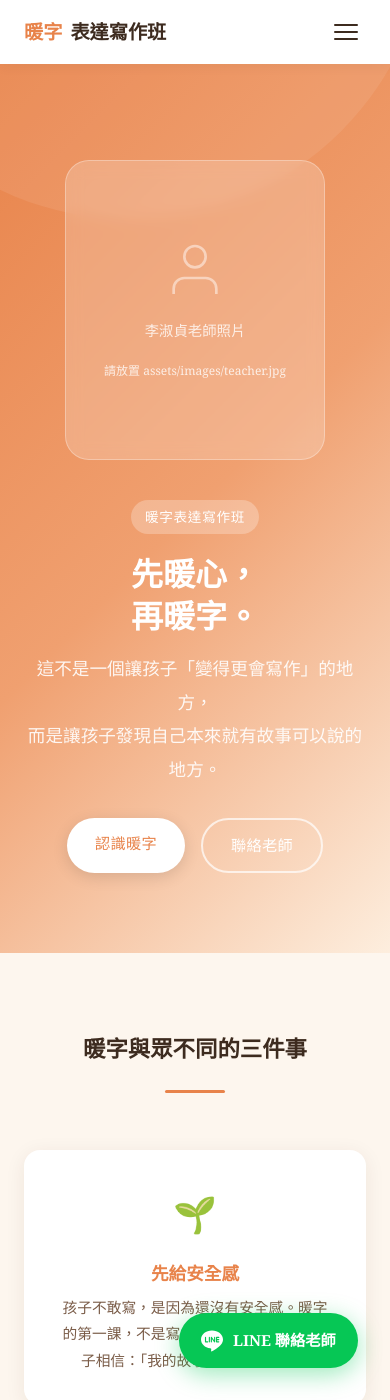
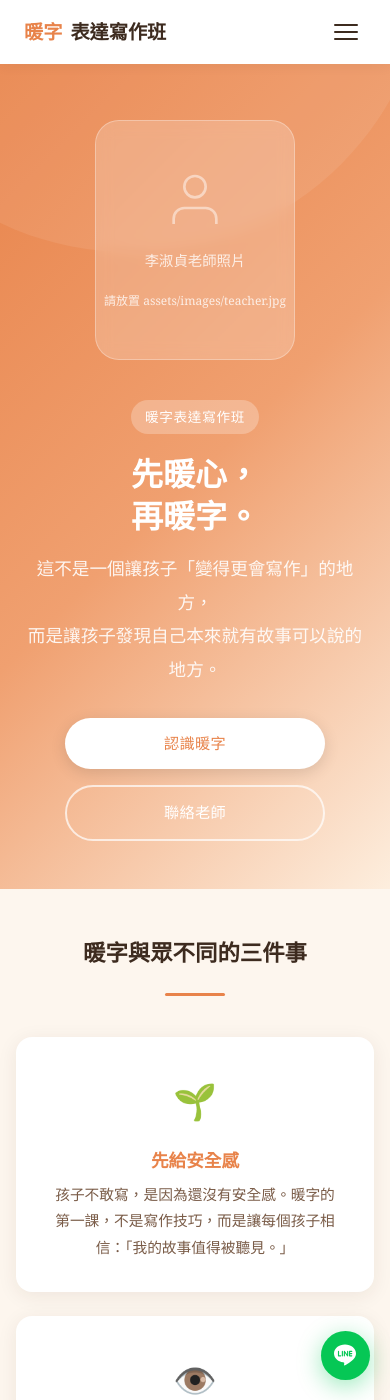
Before and after one commit to Shinruw/nu-nz-, a Jekyll site: the page built from index.html, in a window 390 px wide and 1400 px high. Built offline with Jekyll 4.4.1, drawn with Linux system fonts in a browser that asks for light colours.

Commit message:
手機版畫面優化
- 縮減 section padding（5rem → 3rem）
- cards-grid / testimonials-grid 手機強制單欄
- hero / page-hero / post-hero 上下 padding 縮減
- LINE 浮動按鈕手機縮為圓形圖示
- ≤480px 新增 hero-cta 直排、values-grid 單欄

Co-Authored-By: Claude Sonnet 4.6 <noreply@anthropic.com>

```diff
--- a/_includes/line-float.html
+++ b/_includes/line-float.html
@@ -3,6 +3,6 @@
     <svg viewBox="0 0 24 24" fill="currentColor" xmlns="http://www.w3.org/2000/svg">
       <path d="M19.365 9.863c.349 0 .63.285.63.631 0 .345-.281.63-.63.63H17.61v1.125h1.755c.349 0 .63.283.63.63 0 .344-.281.629-.63.629h-2.386c-.345 0-.627-.285-.627-.629V8.108c0-.345.282-.63.63-.63h2.386c.346 0 .627.285.627.63 0 .349-.281.63-.63.63H17.61v1.125h1.755zm-3.855 3.016c0 .27-.174.51-.432.596-.064.021-.133.031-.199.031-.211 0-.391-.09-.51-.25l-2.443-3.317v2.94c0 .344-.279.629-.631.629-.346 0-.626-.285-.626-.629V8.108c0-.27.173-.51.43-.595.06-.023.136-.033.194-.033.195 0 .375.104.495.254l2.462 3.33V8.108c0-.345.282-.63.63-.63.345 0 .63.285.63.63v4.771zm-5.741 0c0 .344-.282.629-.631.629-.345 0-.627-.285-.627-.629V8.108c0-.345.282-.63.63-.63.346 0 .628.285.628.63v4.771zm-2.466.629H4.917c-.345 0-.63-.285-.63-.629V8.108c0-.345.285-.63.63-.63.348 0 .63.285.63.63v4.141h1.756c.348 0 .629.283.629.63 0 .344-.282.629-.629.629M24 10.314C24 4.943 18.615.572 12 .572S0 4.943 0 10.314c0 4.811 4.27 8.842 10.035 9.608.391.082.923.258 1.058.59.12.301.079.766.038 1.08l-.164 1.02c-.045.301-.24 1.186 1.049.645 1.291-.539 6.916-4.078 9.436-6.975C23.176 14.393 24 12.458 24 10.314"/>
     </svg>
-    LINE 聯絡老師
+    <span class="line-label">LINE 聯絡老師</span>
   </a>
 </div>
--- a/assets/css/main.css
+++ b/assets/css/main.css
@@ -764,3 +764,48 @@ p  { margin-bottom: 1rem; }
   justify-content: center;
   margin-top: 2.5rem;
 }
+
+/* ── Mobile Optimizations (≤ 768px) ── */
+@media (max-width: 768px) {
+  /* 縮減 section 上下間距 */
+  .section { padding: 3rem 0; }
+  .section-header { margin-bottom: 2rem; }
+
+  /* Hero */
+  .hero { padding: 3.5rem 0 3rem; }
+  .page-hero { padding: 2.5rem 0 2rem; }
+  .post-hero { padding: 2.5rem 0 2rem; }
+
+  /* Cards 強制單欄 */
+  .cards-grid { grid-template-columns: 1fr; }
+  .testimonials-grid { grid-template-columns: 1fr; }
+
+  /* 聯絡卡 padding */
+  .contact-card { padding: 2rem 1.5rem; }
+
+  /* Post 內文底部 padding */
+  .post-content { padding: 2rem 1.25rem 3rem; }
+
+  /* 老師照片佔位高度 */
+  .about-photo-placeholder { height: 240px; }
+
+  /* LINE 浮動按鈕：縮成圓形圖示 */
+  .line-float { bottom: 1.25rem; right: 1.25rem; }
+  .line-float .line-label { display: none; }
+  .line-float a { padding: 0.85rem; border-radius: 50%; gap: 0; }
+}
+
+/* ── Small Screen (≤ 480px) ── */
+@media (max-width: 480px) {
+  .container { padding: 0 1rem; }
+
+  /* 核心理念也單欄 */
+  .values-grid { grid-template-columns: 1fr; }
+
+  /* 按鈕組直排 */
+  .hero-cta { flex-direction: column; align-items: center; }
+  .hero-cta .btn { width: 100%; max-width: 260px; text-align: center; }
+
+  /* hero 圖佔位縮小 */
+  .hero-image-placeholder, .hero-photo { width: 200px; height: 240px; }
+}
```
